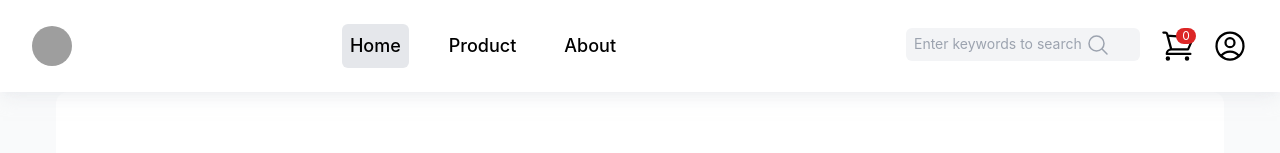
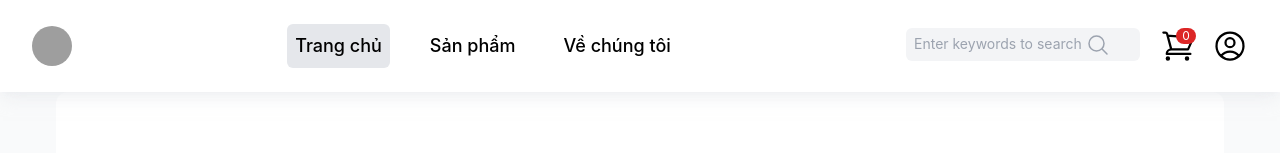
Before and after one commit to TranNgocThachh/ngocthach-reactjs-nodejs, a React (Create React App) app in the folder client/: page / in a window 1280 px wide. Shown: the top 153 px of the page. Built offline with nearby package versions, Linux system fonts and the light colour scheme; no server answers; grey boxes are pictures that could not be loaded.

Commit message:
edit menu

```diff
--- a/client/src/components/sidebar/sidebar.component.js
+++ b/client/src/components/sidebar/sidebar.component.js
@@ -3,16 +3,16 @@ export const menu = [
     {
         id: 1,
         link: '/',
-        label: 'Home',
+        label: 'Trang chủ',
     },
     {
         id: 2,
         link: '/product',
-        label: 'Product',
+        label: 'Sản phẩm',
     },
     {
         id: 3,
         link: '/about',
-        label: 'About',
+        label: 'Về chúng tôi',
     },
 ]
```
